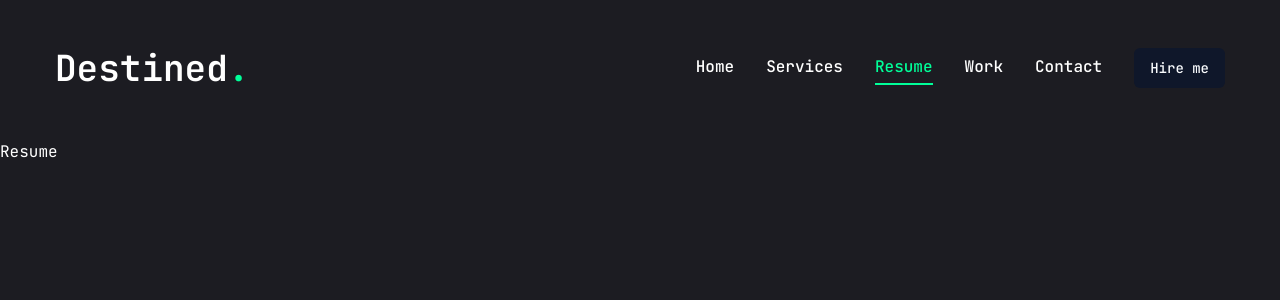
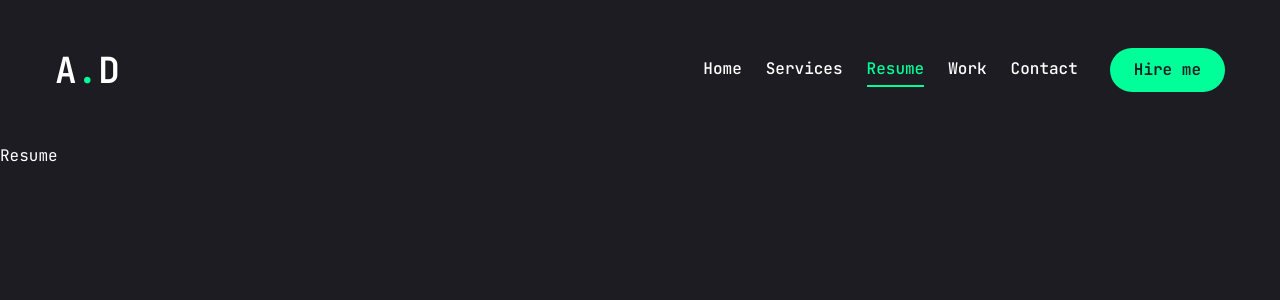
Before and after one commit to SirDest/Portfolio-with-nextjs-shadcnui, a Next.js app: page /resume in a window 1280 px wide. Shown: the top 300 px of the page. Built offline with nearby package versions, Linux system fonts and the light colour scheme.

Commit message:
responsive header

```diff
--- a/app/components/Header.tsx
+++ b/app/components/Header.tsx
@@ -9,7 +9,7 @@ const Header = () => {
         {/* Logo */}
         <Link href='/'>
           <h1 className='text-4xl font-semibold'>
-            Destined<span className='text-accent'>.</span>
+            A<span className='text-accent'>.</span>D
           </h1>
         </Link>
 
--- a/app/components/MobileNav.tsx
+++ b/app/components/MobileNav.tsx
@@ -4,6 +4,9 @@ import React from "react";
 import { usePathname } from "next/navigation";
 import Link from "next/link";
 import { CiMenuFries } from "react-icons/ci";
+import { links } from "./utils/links";
+import { link } from "fs";
+import { ReceiptPoundSterling } from "lucide-react";
 
 const MobileNav = () => {
   const pathname = usePathname();
@@ -14,7 +17,28 @@ const MobileNav = () => {
         <CiMenuFries className='text-[32px] text-accent' />
       </SheetTrigger>
       <SheetContent className='flex flex-col'>
-        <div>logo</div>
+        <div className='mt-24 mb-24 text-center text-2xl'>
+          <Link href='/'>
+            <h1 className='text-4xl font-semibold'>
+              A<span className='text-accent'>.</span>D
+            </h1>
+          </Link>
+        </div>
+        <nav className='flex flex-col justify-center items-center gap-8'>
+          {links.map(({ name, path }, index) => {
+            return (
+              <Link
+                key={index}
+                href={path}
+                className={`${
+                  path === pathname && "text-accent border-b-2 border-accent"
+                }text-4xl capitalize hover:text-accent transition-all`}
+              >
+                {name}
+              </Link>
+            );
+          })}
+        </nav>
       </SheetContent>
     </Sheet>
   );
--- a/app/components/Nav.tsx
+++ b/app/components/Nav.tsx
@@ -7,7 +7,7 @@ import { links } from "./utils/links";
 const Nav = () => {
   const pathname = usePathname();
   return (
-    <nav className='flex gap-8'>
+    <nav className='flex gap-6'>
       {links.map(({ name, path }, index) => (
         <Link
           key={index}
--- a/components/ui/button.tsx
+++ b/components/ui/button.tsx
@@ -1,29 +1,23 @@
-import * as React from "react"
-import { Slot } from "@radix-ui/react-slot"
-import { cva, type VariantProps } from "class-variance-authority"
+import * as React from "react";
+import { Slot } from "@radix-ui/react-slot";
+import { cva, type VariantProps } from "class-variance-authority";
 
-import { cn } from "@/lib/utils"
+import { cn } from "@/lib/utils";
 
 const buttonVariants = cva(
-  "inline-flex items-center justify-center whitespace-nowrap rounded-md text-sm font-medium ring-offset-white transition-colors focus-visible:outline-none focus-visible:ring-2 focus-visible:ring-slate-950 focus-visible:ring-offset-2 disabled:pointer-events-none disabled:opacity-50 dark:ring-offset-slate-950 dark:focus-visible:ring-slate-300",
+  "inline-flex items-center justify-center whitespace-nowrap rounded-full text-base font-semibold ring-offset-white transition-colors",
   {
     variants: {
       variant: {
-        default: "bg-slate-900 text-slate-50 hover:bg-slate-900/90 dark:bg-slate-50 dark:text-slate-900 dark:hover:bg-slate-50/90",
-        destructive:
-          "bg-red-500 text-slate-50 hover:bg-red-500/90 dark:bg-red-900 dark:text-slate-50 dark:hover:bg-red-900/90",
+        default: "bg-accent text-primary hover:bg-accent-hover",
+        primary: "bg-primary text-white",
         outline:
-          "border border-slate-200 bg-white hover:bg-slate-100 hover:text-slate-900 dark:border-slate-800 dark:bg-slate-950 dark:hover:bg-slate-800 dark:hover:text-slate-50",
-        secondary:
-          "bg-slate-100 text-slate-900 hover:bg-slate-100/80 dark:bg-slate-800 dark:text-slate-50 dark:hover:bg-slate-800/80",
-        ghost: "hover:bg-slate-100 hover:text-slate-900 dark:hover:bg-slate-800 dark:hover:text-slate-50",
-        link: "text-slate-900 underline-offset-4 hover:underline dark:text-slate-50",
+          "border border-accent bg-transperent text-accent hover:bg-accent hover:text-primary",
       },
       size: {
-        default: "h-10 px-4 py-2",
-        sm: "h-9 rounded-md px-3",
-        lg: "h-11 rounded-md px-8",
-        icon: "h-10 w-10",
+        default: "h-[44px] px-6",
+        md: "h-[48px] px-6",
+        lg: "h-[56px] px-6 text-sm uppercase tracking-[2px]",
       },
     },
     defaultVariants: {
@@ -31,26 +25,26 @@ const buttonVariants = cva(
       size: "default",
     },
   }
-)
+);
 
 export interface ButtonProps
   extends React.ButtonHTMLAttributes<HTMLButtonElement>,
     VariantProps<typeof buttonVariants> {
-  asChild?: boolean
+  asChild?: boolean;
 }
 
 const Button = React.forwardRef<HTMLButtonElement, ButtonProps>(
   ({ className, variant, size, asChild = false, ...props }, ref) => {
-    const Comp = asChild ? Slot : "button"
+    const Comp = asChild ? Slot : "button";
     return (
       <Comp
         className={cn(buttonVariants({ variant, size, className }))}
         ref={ref}
         {...props}
       />
-    )
+    );
   }
-)
-Button.displayName = "Button"
+);
+Button.displayName = "Button";
 
-export { Button, buttonVariants }
+export { Button, buttonVariants };
--- a/components/ui/sheet.tsx
+++ b/components/ui/sheet.tsx
@@ -66,7 +66,7 @@ const SheetContent = React.forwardRef<
       {...props}
     >
       {children}
-      <SheetPrimitive.Close className='absolute right-4 top-4 rounded-sm opacity-70 ring-offset-white transition-opacity hover:opacity-100 focus:outline-none focus:ring-2 focus:ring-slate-950 focus:ring-offset-2 disabled:pointer-events-none data-[state=open]:bg-slate-100 dark:ring-offset-slate-950 dark:focus:ring-slate-300 dark:data-[state=open]:bg-slate-800'>
+      <SheetPrimitive.Close className='absolute right-8 top-8 transition-opacity outline-none'>
         <IoMdClose className='text-3xl text-accent' />
         <span className='sr-only'>Close</span>
       </SheetPrimitive.Close>
```
